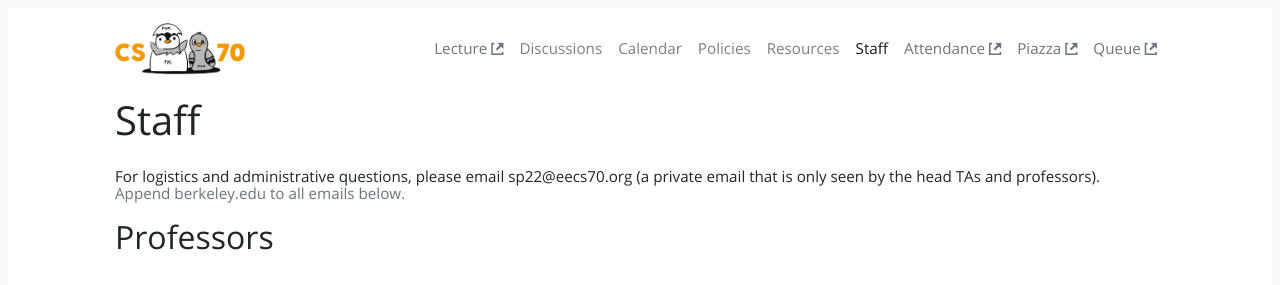
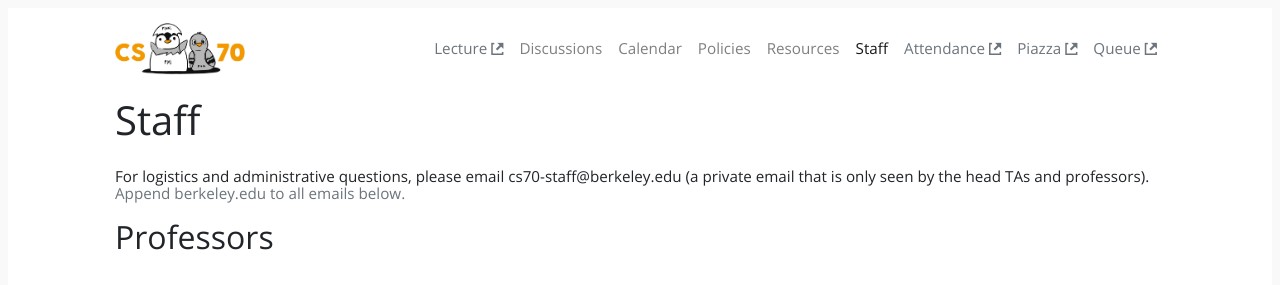
Before and after one commit to tsgoten/cs70-website, a Jekyll site: the page built from pages/staff.html, in a window 1280 px wide, cut to the strip 0-285 px from the top of the page. Built offline with Jekyll 4.4.1, drawn with Linux system fonts in a browser that asks for light colours.

Commit message:
updated small typos

```diff
--- a/pages/staff.html
+++ b/pages/staff.html
@@ -5,7 +5,7 @@ permalink: /staff/
 ---
 
 <p>
-    For logistics and administrative questions, please email sp22@eecs70.org (a private
+    For logistics and administrative questions, please email cs70-staff@berkeley.edu (a private
     email that is only seen by the head TAs and professors). <br />
     <span class="text-muted"> Append berkeley.edu to all emails below. </span>
 </p>
```
